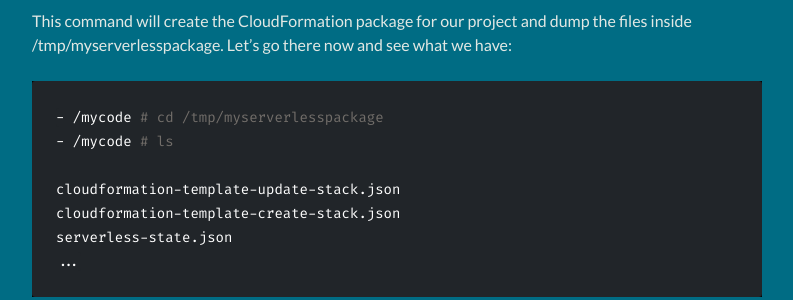
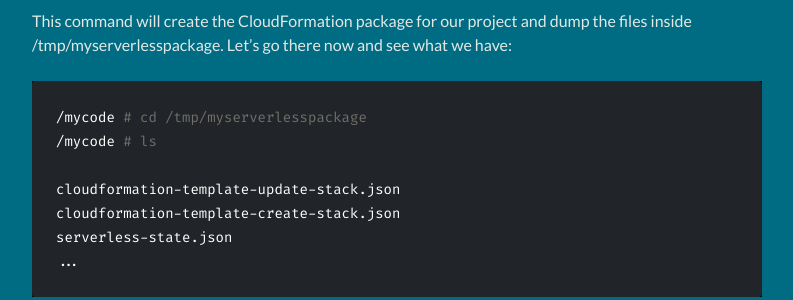
Before and after one commit to ayush-sharma/ayushsharma.in, a Jekyll site: the page built from _posts/2020-03-29-replicating-bitbucket-pipelines-on-your-laptop-for-local-debugging.md, in a window 1280 px wide and 900 px high, scrolled down 2410 px. Shown: the part 152-452 px from the top of the window, without its empty margins (243-1036 px from the left). Built offline with Jekyll 4.4.1, drawn with Linux system fonts in a browser that asks for light colours.

Commit message:
Removing extra hyphens.

````diff
--- a/_posts/2020-03-29-replicating-bitbucket-pipelines-on-your-laptop-for-local-debugging.md
+++ b/_posts/2020-03-29-replicating-bitbucket-pipelines-on-your-laptop-for-local-debugging.md
@@ -84,8 +84,8 @@ With that done, we'll package our Serverless deployment without actually deployi
 This command will create the CloudFormation package for our project and dump the files inside /tmp/myserverlesspackage. Let's go there now and see what we have:
 
 ```bash
-- /mycode # cd /tmp/myserverlesspackage
-- /mycode # ls
+/mycode # cd /tmp/myserverlesspackage
+/mycode # ls
 
 cloudformation-template-update-stack.json
 cloudformation-template-create-stack.json
````
